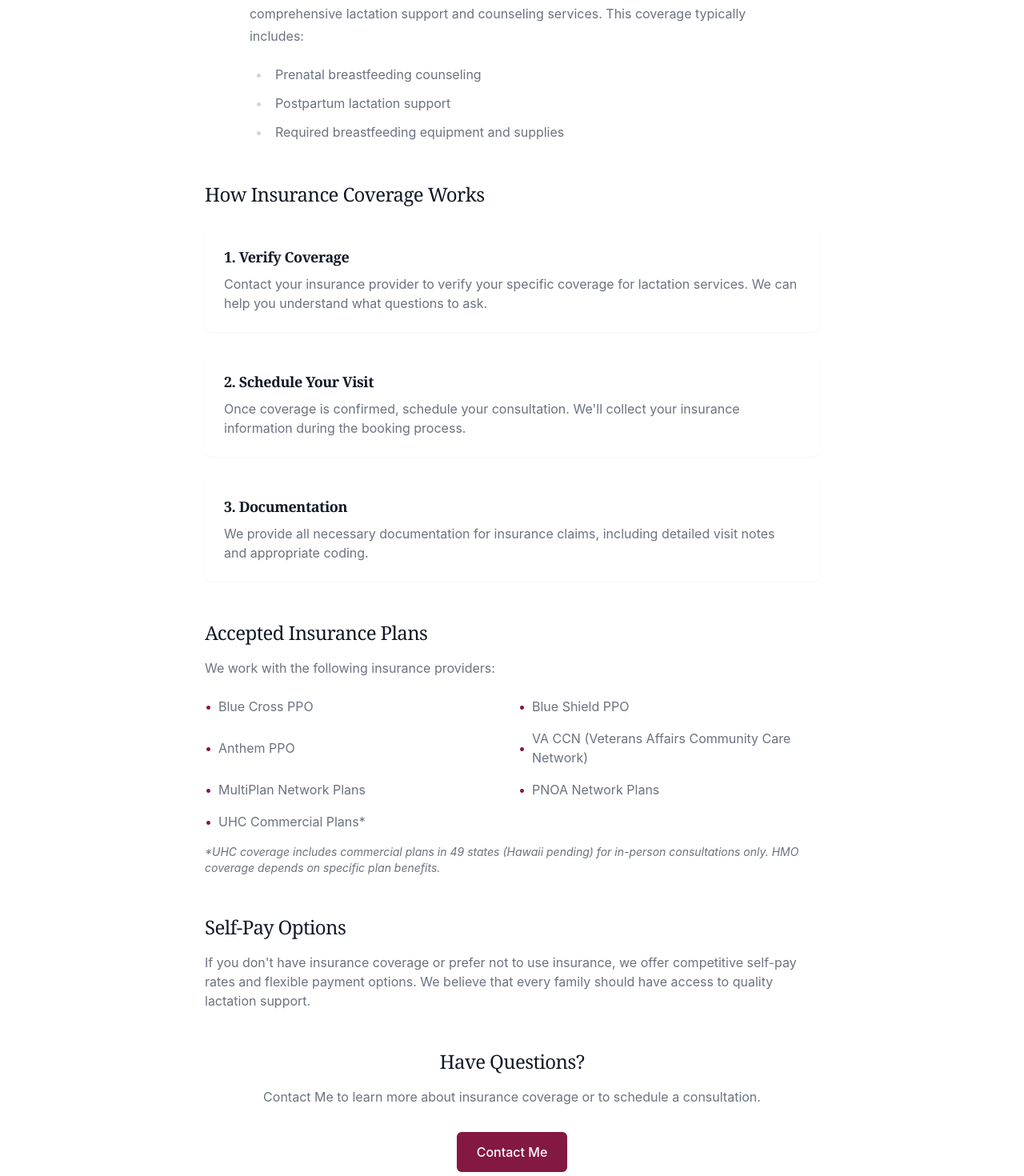
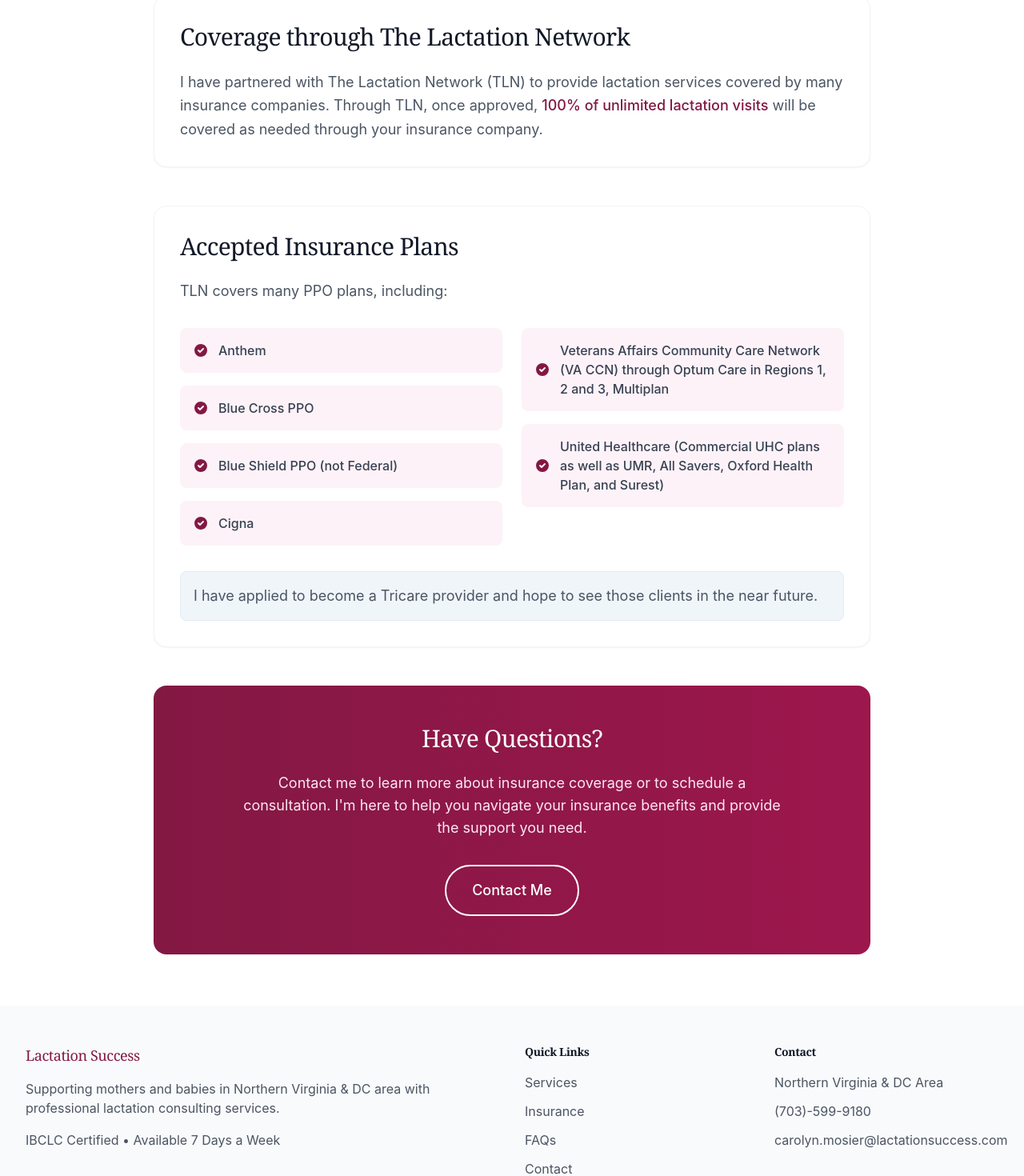
Before and after one commit to JoshuaMosier/lactation-success-site, a SvelteKit app: page /insurance in a window 1280 px wide. Shown: the part 461-1931 px from the top of the page at 80% size. Built offline with nearby package versions, Linux system fonts and the light colour scheme.

Commit message:
corrected page info

```diff
--- a/src/routes/contact/+page.svelte
+++ b/src/routes/contact/+page.svelte
@@ -1,23 +1,10 @@
 <script lang="ts">
-  let formData = {
-    name: '',
-    email: '',
-    phone: '',
-    preferredContact: 'email',
-    serviceType: '',
-    message: '',
-    dueDate: ''
-  };
-
-  function handleSubmit() {
-    // TODO: Implement form submission logic
-    console.log('Form submitted:', formData);
-  }
+  // No form data needed for About page
 </script>
 
 <svelte:head>
   <title>Contact Me - Lactation Success</title>
-  <meta name="description" content="Get in touch with our lactation consultants. Schedule a consultation or ask questions about our services in Northern Virginia and DC area." />
+  <meta name="description" content="Contact Carolyn Mosier, International Board Certified Lactation Consultant, RN, and Advanced Practice Nurse serving the Northern Virginia and DC area." />
 </svelte:head>
 
 <!-- Header -->
@@ -25,7 +12,7 @@
   <div class="max-w-7xl mx-auto px-4 sm:px-6 lg:px-8">
     <div class="text-center">
       <h1 class="text-4xl font-serif text-gray-900">Contact Me</h1>
-      <p class="mt-4 text-lg text-gray-500">We're here to support you on your breastfeeding journey</p>
+      <p class="mt-4 text-lg text-gray-500">I'm dedicated to supporting your breastfeeding journey</p>
     </div>
   </div>
 </section>
@@ -34,23 +21,67 @@
 <section class="py-16">
   <div class="max-w-7xl mx-auto px-4 sm:px-6 lg:px-8">
     <div class="grid grid-cols-1 lg:grid-cols-2 gap-12">
-      <!-- Contact Information -->
-      <div>
-        <div class="prose prose-pink">
-          <h2 class="text-2xl font-serif text-gray-900">Get in Touch</h2>
-          <p class="text-gray-500">
-            Whether you're preparing for your breastfeeding journey or need immediate support, we're here to help. Reach out through any of the following methods:
+      <!-- Professional Information -->
+      <div class="space-y-8">
+        <div class="bg-white rounded-xl shadow-lg p-8 border border-pink-100">
+          <h2 class="text-2xl font-serif text-pink-900 mb-6">Professional Background</h2>
+          <div class="space-y-4 text-gray-600">
+            <p>
+              I am an International Board Certified Lactation Consultant, RN, and Advanced Practice Nurse. With years of experience in various healthcare settings, I bring a comprehensive approach to lactation support.
+            </p>
+            <p>
+              My professional journey includes extensive experience as a NICU nurse, where I specialized in assisting breastfeeding mothers. More recently, I've focused on providing comprehensive lactation support across different stages - from prenatal preparation through postpartum care, in both inpatient and outpatient settings.
+            </p>
+          </div>
+        </div>
+
+        <div class="bg-white rounded-xl shadow-lg p-8 border border-pink-100">
+          <h2 class="text-2xl font-serif text-pink-900 mb-6">My Approach</h2>
+          <p class="text-gray-600">
+            My philosophy centers on meeting mothers and babies where they are and developing strategies that maximize their success. I believe in understanding each mother's unique goals, addressing their specific concerns, and providing supportive guidance throughout their breastfeeding journey.
           </p>
         </div>
 
-        <dl class="mt-8 space-y-6">
+        <div class="bg-white rounded-xl shadow-lg p-8 border border-pink-100">
+          <h2 class="text-2xl font-serif text-pink-900 mb-6">Personal Experience</h2>
+          <p class="text-gray-600">
+            As a mother of four wonderful breastfed children who are now starting families of their own, I understand firsthand the joys and challenges of breastfeeding. My husband and I both served in the United States Navy, giving me unique insight into the challenges faced by busy working active duty families.
+          </p>
+        </div>
+      </div>
+
+      <div>
+        <!-- Contact Information -->
+        <div class="bg-white rounded-xl shadow-lg p-8 border border-pink-100 hover:shadow-xl transition-shadow duration-300">
+          <!-- Profile Section -->
+          <div class="text-center mb-8 pb-6 border-b border-pink-100">
+            <div class="w-48 h-48 rounded-xl overflow-hidden border-4 border-white shadow-lg mb-6 mx-auto">
+              <img
+                src="/images/carolyn-headshot.jpg"
+                alt="Carolyn Mosier, IBCLC"
+                class="w-full h-full object-cover"
+              />
+            </div>
+            <h2 class="text-3xl text-pink-900 mb-3 font-serif">Carolyn Mosier</h2>
+            <div class="flex items-center justify-center space-x-3 text-pink-700 font-medium text-lg">
+              <span>APRN</span>
+              <span class="text-pink-300">•</span>
+              <span>IBCLC</span>
+              <span class="text-pink-300">•</span>
+              <span>RLC</span>
+            </div>
+          </div>
+
+          <h2 class="text-2xl font-serif text-gray-900 mb-8 pb-4 border-b border-pink-100">Get in Touch</h2>
+
+          <dl class="space-y-8">
             <div>
               <dt class="sr-only">Phone</dt>
-            <dd class="flex">
+              <dd class="flex items-center p-3 hover:bg-pink-50 rounded-lg transition-colors duration-200">
                 <svg class="h-6 w-6 text-pink-900" fill="none" stroke="currentColor" viewBox="0 0 24 24">
                   <path stroke-linecap="round" stroke-linejoin="round" stroke-width="2" d="M3 5a2 2 0 012-2h3.28a1 1 0 01.948.684l1.498 4.493a1 1 0 01-.502 1.21l-2.257 1.13a11.042 11.042 0 005.516 5.516l1.13-2.257a1 1 0 011.21-.502l4.493 1.498a1 1 0 01.684.949V19a2 2 0 01-2 2h-1C9.716 21 3 14.284 3 6V5z" />
                 </svg>
-              <span class="ml-3 text-gray-500">
+                <span class="ml-3 text-gray-600 font-medium">
                   (703)-599-9180
                 </span>
               </dd>
@@ -58,11 +89,11 @@
 
             <div>
               <dt class="sr-only">Email</dt>
-            <dd class="flex">
+              <dd class="flex items-center p-3 hover:bg-pink-50 rounded-lg transition-colors duration-200">
                 <svg class="h-6 w-6 text-pink-900" fill="none" stroke="currentColor" viewBox="0 0 24 24">
                   <path stroke-linecap="round" stroke-linejoin="round" stroke-width="2" d="M3 8l7.89 5.26a2 2 0 002.22 0L21 8M5 19h14a2 2 0 002-2V7a2 2 0 00-2-2H5a2 2 0 00-2 2v10a2 2 0 002 2z" />
                 </svg>
-              <span class="ml-3 text-gray-500">
+                <span class="ml-3 text-gray-600 font-medium">
                   carolyn.mosier@lactationsuccess.com
                 </span>
               </dd>
@@ -70,132 +101,24 @@
 
             <div>
               <dt class="sr-only">Location</dt>
-            <dd class="flex">
+              <dd class="flex items-center p-3 hover:bg-pink-50 rounded-lg transition-colors duration-200">
                 <svg class="h-6 w-6 text-pink-900" fill="none" stroke="currentColor" viewBox="0 0 24 24">
                   <path stroke-linecap="round" stroke-linejoin="round" stroke-width="2" d="M17.657 16.657L13.414 20.9a1.998 1.998 0 01-2.827 0l-4.244-4.243a8 8 0 1111.314 0z" />
                   <path stroke-linecap="round" stroke-linejoin="round" stroke-width="2" d="M15 11a3 3 0 11-6 0 3 3 0 016 0z" />
                 </svg>
-              <span class="ml-3 text-gray-500">
+                <span class="ml-3 text-gray-600 font-medium">
                   Serving Northern Virginia & DC Metro Area
                 </span>
               </dd>
             </div>
           </dl>
 
-        <div class="mt-8 prose prose-pink">
-          <h3 class="text-xl font-serif text-gray-900">Response Time</h3>
-          <p class="text-gray-500">
-            We understand the time-sensitive nature of breastfeeding support. We typically respond to all inquiries within 24 hours, and often much sooner for urgent needs.
+          <div class="mt-8 pt-6 border-t border-pink-100">
+            <p class="text-gray-600 italic">
+              It is a privilege to share my experience and expertise with mothers throughout their breastfeeding journey. Please feel free to reach out to discuss how I can support you in achieving your breastfeeding goals.
             </p>
           </div>
         </div>
-
-      <!-- Contact Form -->
-      <div class="bg-white rounded-lg shadow-sm p-6 lg:p-8">
-        <h2 class="text-2xl font-serif text-gray-900">Schedule a Consultation</h2>
-        <form class="mt-6 space-y-6" on:submit|preventDefault={handleSubmit}>
-          <div>
-            <label for="name" class="block text-sm font-medium text-gray-700">Name</label>
-            <input
-              type="text"
-              id="name"
-              bind:value={formData.name}
-              class="mt-1 block w-full rounded-md border-gray-300 shadow-sm focus:border-pink-500 focus:ring-pink-500"
-              required
-            />
-          </div>
-
-          <div>
-            <label for="email" class="block text-sm font-medium text-gray-700">Email</label>
-            <input
-              type="email"
-              id="email"
-              bind:value={formData.email}
-              class="mt-1 block w-full rounded-md border-gray-300 shadow-sm focus:border-pink-500 focus:ring-pink-500"
-              required
-            />
-          </div>
-
-          <div>
-            <label for="phone" class="block text-sm font-medium text-gray-700">Phone</label>
-            <input
-              type="tel"
-              id="phone"
-              bind:value={formData.phone}
-              class="mt-1 block w-full rounded-md border-gray-300 shadow-sm focus:border-pink-500 focus:ring-pink-500"
-              required
-            />
-          </div>
-
-          <div>
-            <label class="block text-sm font-medium text-gray-700">Preferred Contact Method</label>
-            <div class="mt-2 space-x-4">
-              <label class="inline-flex items-center">
-                <input
-                  type="radio"
-                  bind:group={formData.preferredContact}
-                  value="email"
-                  class="text-pink-900 focus:ring-pink-500"
-                />
-                <span class="ml-2">Email</span>
-              </label>
-              <label class="inline-flex items-center">
-                <input
-                  type="radio"
-                  bind:group={formData.preferredContact}
-                  value="phone"
-                  class="text-pink-900 focus:ring-pink-500"
-                />
-                <span class="ml-2">Phone</span>
-              </label>
-            </div>
-          </div>
-
-          <div>
-            <label for="serviceType" class="block text-sm font-medium text-gray-700">Service Type</label>
-            <select
-              id="serviceType"
-              bind:value={formData.serviceType}
-              class="mt-1 block w-full rounded-md border-gray-300 shadow-sm focus:border-pink-500 focus:ring-pink-500"
-              required
-            >
-              <option value="">Select a service</option>
-              <option value="prenatal">Prenatal Consultation</option>
-              <option value="inhome">In-Home Support</option>
-              <option value="virtual">Virtual Consultation</option>
-            </select>
-          </div>
-
-          <div>
-            <label for="dueDate" class="block text-sm font-medium text-gray-700">Due Date (if applicable)</label>
-            <input
-              type="date"
-              id="dueDate"
-              bind:value={formData.dueDate}
-              class="mt-1 block w-full rounded-md border-gray-300 shadow-sm focus:border-pink-500 focus:ring-pink-500"
-            />
-          </div>
-
-          <div>
-            <label for="message" class="block text-sm font-medium text-gray-700">Message</label>
-            <textarea
-              id="message"
-              bind:value={formData.message}
-              rows="4"
-              class="mt-1 block w-full rounded-md border-gray-300 shadow-sm focus:border-pink-500 focus:ring-pink-500"
-              required
-            ></textarea>
-          </div>
-
-          <div>
-            <button
-              type="submit"
-              class="w-full flex justify-center py-3 px-4 border border-transparent rounded-md shadow-sm text-base font-medium text-white bg-pink-900 hover:bg-pink-800 focus:outline-none focus:ring-2 focus:ring-offset-2 focus:ring-pink-500"
-            >
-              Send Message
-            </button>
-          </div>
-        </form>
       </div>
     </div>
   </div>
--- a/src/routes/insurance/+page.svelte
+++ b/src/routes/insurance/+page.svelte
@@ -8,11 +8,11 @@
 </svelte:head>
 
 <!-- Header -->
-<section class="bg-gray-50 py-16">
+<section class="bg-gradient-to-b from-pink-50 to-white py-20">
   <div class="max-w-7xl mx-auto px-4 sm:px-6 lg:px-8">
     <div class="text-center">
-      <h1 class="text-4xl font-serif text-gray-900">Insurance Coverage</h1>
-      <p class="mt-4 text-lg text-gray-500">Understanding your benefits for lactation support</p>
+      <h1 class="text-5xl font-serif text-gray-900 mb-6">Insurance Coverage</h1>
+      <p class="mt-4 text-xl text-gray-600 max-w-2xl mx-auto">Understanding your benefits for professional lactation support services to help you on your breastfeeding journey.</p>
     </div>
   </div>
 </section>
@@ -20,108 +20,90 @@
 <!-- Main Content -->
 <section class="py-16">
   <div class="max-w-7xl mx-auto px-4 sm:px-6 lg:px-8">
-    <div class="max-w-3xl mx-auto">
+    <div class="max-w-4xl mx-auto">
       <!-- Insurance Overview -->
-      <div class="prose prose-pink mx-auto">
-        <h2 class="text-2xl font-serif text-gray-900">Coverage for Lactation Services</h2>
-        <p class="text-gray-500">
-          Under the Affordable Care Act, most insurance plans are required to cover comprehensive lactation support and counseling services. This coverage typically includes:
-        </p>
-        <ul class="mt-4 space-y-2 text-gray-500">
-          <li>Prenatal breastfeeding counseling</li>
-          <li>Postpartum lactation support</li>
-          <li>Required breastfeeding equipment and supplies</li>
-        </ul>
-      </div>
-
-      <!-- Insurance Process -->
-      <div class="mt-12">
-        <h2 class="text-2xl font-serif text-gray-900">How Insurance Coverage Works</h2>
-        <div class="mt-6 grid gap-6">
-          <div class="bg-white p-6 rounded-lg shadow-sm">
-            <h3 class="text-lg font-semibold text-gray-900">1. Verify Coverage</h3>
-            <p class="mt-2 text-gray-500">
-              Contact your insurance provider to verify your specific coverage for lactation services. We can help you understand what questions to ask.
+      <div class="bg-white rounded-2xl shadow-sm border border-gray-100 p-8 mb-12">
+        <h2 class="text-3xl font-serif text-gray-900 mb-6">Coverage through The Lactation Network</h2>
+        <p class="text-lg text-gray-600 leading-relaxed">
+          I have partnered with The Lactation Network (TLN) to provide lactation services covered by many insurance companies. Through TLN, once approved, <span class="font-medium text-pink-900">100% of unlimited lactation visits</span> will be covered as needed through your insurance company.
         </p>
       </div>
 
-          <div class="bg-white p-6 rounded-lg shadow-sm">
-            <h3 class="text-lg font-semibold text-gray-900">2. Schedule Your Visit</h3>
-            <p class="mt-2 text-gray-500">
-              Once coverage is confirmed, schedule your consultation. We'll collect your insurance information during the booking process.
+      <!-- Accepted Insurance -->
+      <div class="bg-white rounded-2xl shadow-sm border border-gray-100 p-8 mb-12">
+        <h2 class="text-3xl font-serif text-gray-900 mb-6">Accepted Insurance Plans</h2>
+        <p class="text-lg text-gray-600 mb-8">
+          TLN covers many PPO plans, including:
         </p>
-          </div>
-
-          <div class="bg-white p-6 rounded-lg shadow-sm">
-            <h3 class="text-lg font-semibold text-gray-900">3. Documentation</h3>
-            <p class="mt-2 text-gray-500">
-              We provide all necessary documentation for insurance claims, including detailed visit notes and appropriate coding.
-            </p>
-          </div>
-        </div>
-      </div>
-
-      <!-- Accepted Insurance -->
-      <div class="mt-12">
-        <h2 class="text-2xl font-serif text-gray-900">Accepted Insurance Plans</h2>
-        <p class="mt-4 text-gray-500">
-          We work with the following insurance providers:
-        </p>
-        <ul class="mt-6 grid grid-cols-1 sm:grid-cols-2 gap-4 text-gray-500">
-          <li class="flex items-center">
-            <span class="text-pink-900 mr-2">•</span>
-            Blue Cross PPO
+        <div class="grid md:grid-cols-2 gap-6">
+          <ul class="space-y-4">
+            <li class="flex items-center bg-pink-50 rounded-lg p-4">
+              <span class="text-pink-900 mr-3">
+                <svg xmlns="http://www.w3.org/2000/svg" class="h-5 w-5" viewBox="0 0 20 20" fill="currentColor">
+                  <path fill-rule="evenodd" d="M10 18a8 8 0 100-16 8 8 0 000 16zm3.707-9.293a1 1 0 00-1.414-1.414L9 10.586 7.707 9.293a1 1 0 00-1.414 1.414l2 2a1 1 0 001.414 0l4-4z" clip-rule="evenodd" />
+                </svg>
+              </span>
+              <span class="text-gray-700 font-medium">Anthem</span>
             </li>
-          <li class="flex items-center">
-            <span class="text-pink-900 mr-2">•</span>
-            Blue Shield PPO
+            <li class="flex items-center bg-pink-50 rounded-lg p-4">
+              <span class="text-pink-900 mr-3">
+                <svg xmlns="http://www.w3.org/2000/svg" class="h-5 w-5" viewBox="0 0 20 20" fill="currentColor">
+                  <path fill-rule="evenodd" d="M10 18a8 8 0 100-16 8 8 0 000 16zm3.707-9.293a1 1 0 00-1.414-1.414L9 10.586 7.707 9.293a1 1 0 00-1.414 1.414l2 2a1 1 0 001.414 0l4-4z" clip-rule="evenodd" />
+                </svg>
+              </span>
+              <span class="text-gray-700 font-medium">Blue Cross PPO</span>
             </li>
-          <li class="flex items-center">
-            <span class="text-pink-900 mr-2">•</span>
-            Anthem PPO
+            <li class="flex items-center bg-pink-50 rounded-lg p-4">
+              <span class="text-pink-900 mr-3">
+                <svg xmlns="http://www.w3.org/2000/svg" class="h-5 w-5" viewBox="0 0 20 20" fill="currentColor">
+                  <path fill-rule="evenodd" d="M10 18a8 8 0 100-16 8 8 0 000 16zm3.707-9.293a1 1 0 00-1.414-1.414L9 10.586 7.707 9.293a1 1 0 00-1.414 1.414l2 2a1 1 0 001.414 0l4-4z" clip-rule="evenodd" />
+                </svg>
+              </span>
+              <span class="text-gray-700 font-medium">Blue Shield PPO (not Federal)</span>
             </li>
-          <li class="flex items-center">
-            <span class="text-pink-900 mr-2">•</span>
-            VA CCN (Veterans Affairs Community Care Network)
-          </li>
-          <li class="flex items-center">
-            <span class="text-pink-900 mr-2">•</span>
-            MultiPlan Network Plans
-          </li>
-          <li class="flex items-center">
-            <span class="text-pink-900 mr-2">•</span>
-            PNOA Network Plans
-          </li>
-          <li class="flex items-center">
-            <span class="text-pink-900 mr-2">•</span>
-            UHC Commercial Plans*
+            <li class="flex items-center bg-pink-50 rounded-lg p-4">
+              <span class="text-pink-900 mr-3">
+                <svg xmlns="http://www.w3.org/2000/svg" class="h-5 w-5" viewBox="0 0 20 20" fill="currentColor">
+                  <path fill-rule="evenodd" d="M10 18a8 8 0 100-16 8 8 0 000 16zm3.707-9.293a1 1 0 00-1.414-1.414L9 10.586 7.707 9.293a1 1 0 00-1.414 1.414l2 2a1 1 0 001.414 0l4-4z" clip-rule="evenodd" />
+                </svg>
+              </span>
+              <span class="text-gray-700 font-medium">Cigna</span>
             </li>
           </ul>
-        <p class="mt-4 text-sm text-gray-500 italic">
-          *UHC coverage includes commercial plans in 49 states (Hawaii pending) for in-person consultations only. HMO coverage depends on specific plan benefits.
-        </p>
+          <ul class="space-y-4">
+            <li class="flex items-center bg-pink-50 rounded-lg p-4">
+              <span class="text-pink-900 mr-3">
+                <svg xmlns="http://www.w3.org/2000/svg" class="h-5 w-5" viewBox="0 0 20 20" fill="currentColor">
+                  <path fill-rule="evenodd" d="M10 18a8 8 0 100-16 8 8 0 000 16zm3.707-9.293a1 1 0 00-1.414-1.414L9 10.586 7.707 9.293a1 1 0 00-1.414 1.414l2 2a1 1 0 001.414 0l4-4z" clip-rule="evenodd" />
+                </svg>
+              </span>
+              <span class="text-gray-700 font-medium">Veterans Affairs Community Care Network (VA CCN) through Optum Care in Regions 1, 2 and 3, Multiplan</span>
+            </li>
+            <li class="flex items-center bg-pink-50 rounded-lg p-4">
+              <span class="text-pink-900 mr-3">
+                <svg xmlns="http://www.w3.org/2000/svg" class="h-5 w-5" viewBox="0 0 20 20" fill="currentColor">
+                  <path fill-rule="evenodd" d="M10 18a8 8 0 100-16 8 8 0 000 16zm3.707-9.293a1 1 0 00-1.414-1.414L9 10.586 7.707 9.293a1 1 0 00-1.414 1.414l2 2a1 1 0 001.414 0l4-4z" clip-rule="evenodd" />
+                </svg>
+              </span>
+              <span class="text-gray-700 font-medium">United Healthcare (Commercial UHC plans as well as UMR, All Savers, Oxford Health Plan, and Surest)</span>
+            </li>
+          </ul>
         </div>
-
-      <!-- Self-Pay Options -->
-      <div class="mt-12">
-        <h2 class="text-2xl font-serif text-gray-900">Self-Pay Options</h2>
-        <p class="mt-4 text-gray-500">
-          If you don't have insurance coverage or prefer not to use insurance, we offer competitive self-pay rates and flexible payment options. We believe that every family should have access to quality lactation support.
+        <p class="mt-8 text-lg text-gray-600 bg-blue-50 p-4 rounded-lg border border-blue-100">
+          I have applied to become a Tricare provider and hope to see those clients in the near future.
         </p>
       </div>
 
       <!-- CTA -->
-      <div class="mt-12 text-center">
-        <h2 class="text-2xl font-serif text-gray-900">Have Questions?</h2>
-        <p class="mt-4 text-gray-500">
-          Contact Me to learn more about insurance coverage or to schedule a consultation.
+      <div class="bg-gradient-to-r from-pink-900 to-pink-800 rounded-2xl p-12 text-center text-white">
+        <h2 class="text-3xl font-serif mb-6">Have Questions?</h2>
+        <p class="text-lg text-pink-100 mb-8 max-w-2xl mx-auto">
+          Contact me to learn more about insurance coverage or to schedule a consultation. I'm here to help you navigate your insurance benefits and provide the support you need.
         </p>
-        <div class="mt-8">
-          <a href="/contact" class="inline-flex items-center justify-center px-6 py-3 border border-transparent text-base font-medium rounded-md text-white bg-pink-900 hover:bg-pink-800">
+        <a href="/contact" class="inline-flex items-center justify-center px-8 py-4 border-2 border-white text-lg font-medium rounded-full text-white hover:bg-white hover:text-pink-900 transition-colors duration-200">
           Contact Me
         </a>
       </div>
     </div>
   </div>
-  </div>
 </section>
--- a/src/routes/services/+page.svelte
+++ b/src/routes/services/+page.svelte
@@ -111,7 +111,7 @@
           </div>
 
           <div class="mt-10 text-center">
-            <a href="/contact" class="inline-flex items-center justify-center px-8 py-4 border border-transparent text-lg font-medium rounded-full text-white bg-pink-700 hover:bg-pink-800 transform hover:-translate-y-0.5 transition-all duration-300 shadow-soft hover:shadow-lg">
+            <a href="https://go.lactationnetwork.com/LactationSuccessLLC" class="inline-flex items-center justify-center px-8 py-4 border border-transparent text-lg font-medium rounded-full text-white bg-pink-700 hover:bg-pink-800 transform hover:-translate-y-0.5 transition-all duration-300 shadow-soft hover:shadow-lg">
               Schedule a Consultation
             </a>
           </div>
```
Also changed, not shown: src/routes/+page.svelte (+4 -4 lines), src/routes/faq/+page.svelte (+27 -19 lines). Lines whose indentation alone changed are shown as unchanged.
